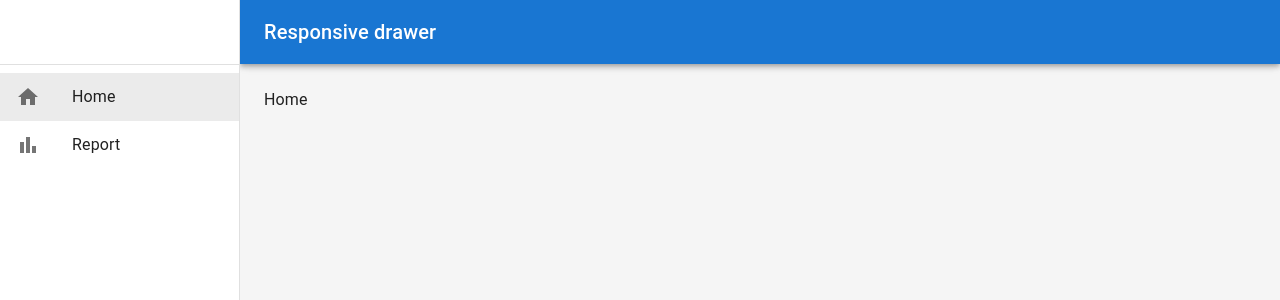
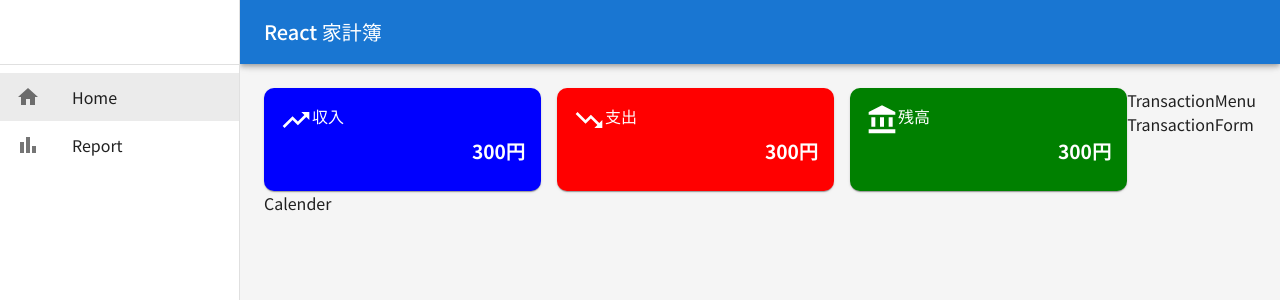
Before and after one commit to 4kalol/household_react_ts, a React (Create React App) app: page / in a window 1280 px wide. Shown: the top 300 px of the page. Built offline with nearby package versions, Linux system fonts and the light colour scheme.

Commit message:
[feat]HOME画面作成、レスポンシブ微調整

```diff
--- a/public/index.html
+++ b/public/index.html
@@ -15,6 +15,13 @@
       user's mobile device or desktop. See https://developers.google.com/web/fundamentals/web-app-manifest/
     -->
     <link rel="manifest" href="%PUBLIC_URL%/manifest.json" />
+
+    <link rel="preconnect" href="https://fonts.googleapis.com" />
+    <link rel="preconnect" href="https://fonts.gstatic.com" crossorigin />
+    <link
+      href="https://fonts.googleapis.com/css2?family=Noto+Sans+JP:wght@100..900&display=swap"
+      rel="stylesheet"
+    />
     <!--
       Notice the use of %PUBLIC_URL% in the tags above.
       It will be replaced with the URL of the `public` folder during the build.
--- a/src/App.tsx
+++ b/src/App.tsx
@@ -5,9 +5,14 @@ import Home from "./pages/Home";
 import Report from "./pages/Report";
 import NoMatch from "./pages/NoMatch";
 import AppLayout from "./components/layout/AppLayout";
+import { theme } from "./theme/theme";
+import { ThemeProvider } from "@emotion/react";
+import { CssBaseline } from "@mui/material";
 
 function App() {
   return (
+    <ThemeProvider theme={theme}>
+      <CssBaseline />
       <Router>
         <Routes>
           <Route path="/" element={<AppLayout />}>
@@ -17,6 +22,7 @@ function App() {
           </Route>
         </Routes>
       </Router>
+    </ThemeProvider>
   );
 }
 
--- /dev/null
+++ b/src/components/Calender.tsx
@@ -0,0 +1,7 @@
+import React from "react";
+
+const Calender = () => {
+  return <div>Calender</div>;
+};
+
+export default Calender;
--- /dev/null
+++ b/src/components/MonthlySummary.tsx
@@ -0,0 +1,101 @@
+import { Card, CardContent, Grid, Stack, Typography } from "@mui/material";
+import TrendingUpIcon from "@mui/icons-material/TrendingUp";
+import TrendingDownIcon from "@mui/icons-material/TrendingDown";
+import AccountBalanceIcon from "@mui/icons-material/AccountBalance";
+
+import React from "react";
+
+const MonthlySummary = () => {
+  return (
+    <Grid container spacing={{ xs: 1, sm: 2, md: 2 }}>
+      <Grid item xs={4} display={"flex"} flexDirection={"column"}>
+        <Card
+          sx={{
+            bgcolor: "blue",
+            color: "white",
+            borderRadius: "10px",
+            flexGrow: 1,
+          }}
+        >
+          <CardContent sx={{ padding: { xs: 1, sm: 2 } }}>
+            <Stack direction={"row"}>
+              <TrendingUpIcon sx={{ fontSize: "2rem" }} />
+              <Typography>収入</Typography>
+            </Stack>
+            <Typography
+              textAlign="right"
+              variant="h6"
+              fontWeight="fontWeightBold"
+              sx={{
+                wordBreak: "break-word",
+                fontSize: { xs: ".8rem", sm: "1rem", md: "1.2rem" },
+              }}
+            >
+              300円
+            </Typography>
+          </CardContent>
+        </Card>
+      </Grid>
+
+      <Grid item xs={4} display={"flex"} flexDirection={"column"}>
+        <Card
+          sx={{
+            bgcolor: "red",
+            color: "white",
+            borderRadius: "10px",
+            flexGrow: 1,
+          }}
+        >
+          <CardContent sx={{ padding: { xs: 1, sm: 2 } }}>
+            <Stack direction={"row"}>
+              <TrendingDownIcon sx={{ fontSize: "2rem" }} />
+              <Typography>支出</Typography>
+            </Stack>
+            <Typography
+              textAlign="right"
+              variant="h6"
+              fontWeight="fontWeightBold"
+              sx={{
+                wordBreak: "break-word",
+                fontSize: { xs: ".8rem", sm: "1rem", md: "1.2rem" },
+              }}
+            >
+              300円
+            </Typography>
+          </CardContent>
+        </Card>
+      </Grid>
+
+      <Grid item xs={4} display={"flex"} flexDirection={"column"}>
+        <Card
+          sx={{
+            bgcolor: "green",
+            color: "white",
+            borderRadius: "10px",
+            flexGrow: 1,
+          }}
+        >
+          <CardContent sx={{ padding: { xs: 1, sm: 2 } }}>
+            <Stack direction={"row"}>
+              <AccountBalanceIcon sx={{ fontSize: "2rem" }} />
+              <Typography>残高</Typography>
+            </Stack>
+            <Typography
+              textAlign="right"
+              variant="h6"
+              fontWeight="fontWeightBold"
+              sx={{
+                wordBreak: "break-word",
+                fontSize: { xs: ".8rem", sm: "1rem", md: "1.2rem" },
+              }}
+            >
+              300円
+            </Typography>
+          </CardContent>
+        </Card>
+      </Grid>
+    </Grid>
+  );
+};
+
+export default MonthlySummary;
--- /dev/null
+++ b/src/components/TransactionForm.tsx
@@ -0,0 +1,7 @@
+import React from "react";
+
+const TransactionForm = () => {
+  return <div>TransactionForm</div>;
+};
+
+export default TransactionForm;
--- /dev/null
+++ b/src/components/TransactionMenu.tsx
@@ -0,0 +1,7 @@
+import React from "react";
+
+const TransactionMenu = () => {
+  return <div>TransactionMenu</div>;
+};
+
+export default TransactionMenu;
--- a/src/components/common/SideBar.tsx
+++ b/src/components/common/SideBar.tsx
@@ -80,7 +80,7 @@ const SideBar = ({
   return (
     <Box
       component="nav"
-      sx={{ width: { sm: drawerWidth }, flexShrink: { sm: 0 } }}
+      sx={{ width: { md: drawerWidth }, flexShrink: { md: 0 } }}
       aria-label="mailbox folders"
     >
       <Drawer
@@ -92,7 +92,7 @@ const SideBar = ({
           keepMounted: true, // Better open performance on mobile.
         }}
         sx={{
-          display: { xs: "block", sm: "none" },
+          display: { xs: "block", md: "none" },
           "& .MuiDrawer-paper": {
             boxSizing: "border-box",
             width: drawerWidth,
@@ -104,7 +104,7 @@ const SideBar = ({
       <Drawer
         variant="permanent"
         sx={{
-          display: { xs: "none", sm: "block" },
+          display: { xs: "none", md: "block" },
           "& .MuiDrawer-paper": {
             boxSizing: "border-box",
             width: drawerWidth,
--- a/src/components/layout/AppLayout.tsx
+++ b/src/components/layout/AppLayout.tsx
@@ -43,8 +43,8 @@ export default function AppLayout() {
       <AppBar
         position="fixed"
         sx={{
-          width: { sm: `calc(100% - ${drawerWidth}px)` },
-          ml: { sm: `${drawerWidth}px` },
+          width: { md: `calc(100% - ${drawerWidth}px)` },
+          ml: { md: `${drawerWidth}px` },
         }}
       >
         <Toolbar>
@@ -53,12 +53,12 @@ export default function AppLayout() {
             aria-label="open drawer"
             edge="start"
             onClick={handleDrawerToggle}
-            sx={{ mr: 2, display: { sm: "none" } }}
+            sx={{ mr: 2, display: { md: "none" } }}
           >
             <MenuIcon />
           </IconButton>
           <Typography variant="h6" noWrap component="div">
-            Responsive drawer
+            React 家計簿
           </Typography>
         </Toolbar>
       </AppBar>
@@ -75,7 +75,7 @@ export default function AppLayout() {
         sx={{
           flexGrow: 1,
           p: 3,
-          width: { sm: `calc(100% - ${drawerWidth}px)` },
+          width: { md: `calc(100% - ${drawerWidth}px)` },
         }}
       >
         <Toolbar />
--- a/src/pages/Home.tsx
+++ b/src/pages/Home.tsx
@@ -1,7 +1,24 @@
+import { Box } from "@mui/material";
 import React from "react";
+import MonthlySummary from "../components/MonthlySummary";
+import Calender from "../components/Calender";
+import TransactionMenu from "../components/TransactionMenu";
+import TransactionForm from "../components/TransactionForm";
 
 const Home = () => {
-  return <div>Home</div>;
+  return (
+    <Box sx={{ display: "flex" }}>
+      <Box sx={{ flexGrow: 1 }}>
+        <MonthlySummary />
+        <Calender />
+      </Box>
+
+      <Box>
+        <TransactionMenu />
+        <TransactionForm />
+      </Box>
+    </Box>
+  );
 };
 
 export default Home;
--- /dev/null
+++ b/src/theme/theme.ts
@@ -0,0 +1,10 @@
+import { createTheme } from "@mui/material";
+
+export const theme = createTheme({
+  typography: {
+    fontFamily: 'Noto Sans JP, Roboto, "Helvetica Neue", Arial, sans-serif',
+    fontWeightRegular: 400,
+    fontWeightMedium: 500,
+    fontWeightBold: 700,
+  },
+});
```
Lines whose indentation alone changed are shown as unchanged.
